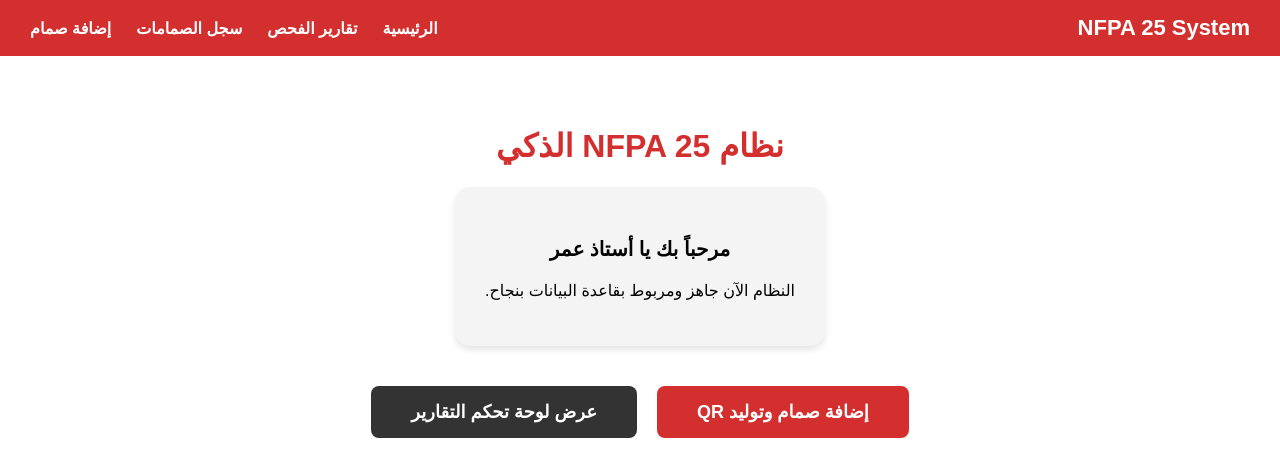
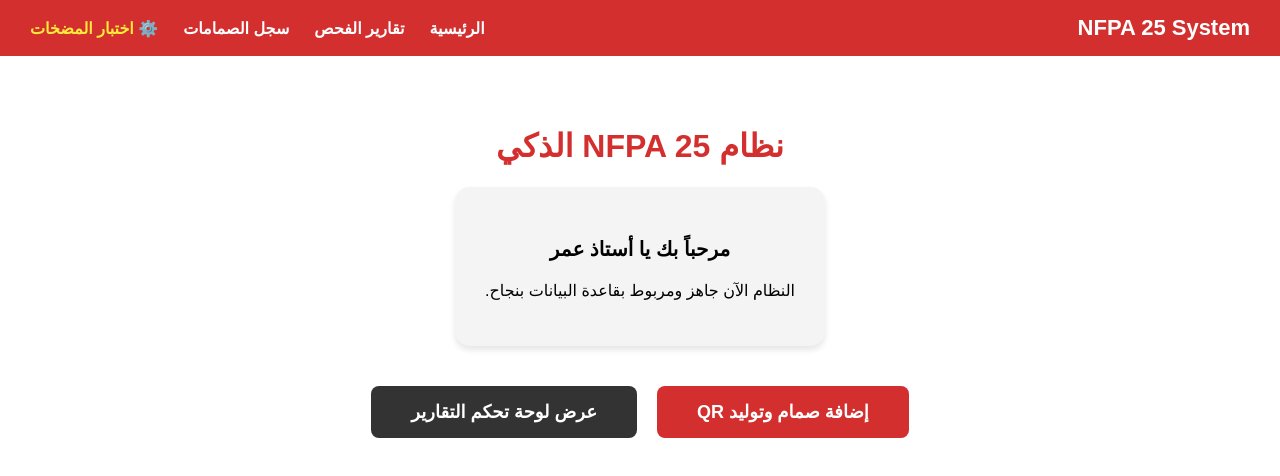
Before and after one commit to rootaipro-svg/nfpa-core2, a Next.js app: page / in a window 1280 px wide. Shown: the top 476 px of the page. Built offline with nearby package versions, Linux system fonts and the light colour scheme.

Commit message:
Update layout.tsx

```diff
--- a/app/layout.tsx
+++ b/app/layout.tsx
@@ -15,15 +15,14 @@
       <body style={{ margin: 0, fontFamily: 'Arial, sans-serif', backgroundColor: '#f4f7f6', minHeight: '100vh' }}>
 
         {/* شريط التصفح العلوي */}
-        <nav style={{ backgroundColor: '#d32f2f', padding: '15px 30px', display: 'flex', gap: '25px', color: 'white', alignItems: 'center', boxShadow: '0 2px 5px rgba(0,0,0,0.2)' }}>
+        <nav style={{ backgroundColor: '#d32f2f', padding: '15px 30px', display: 'flex', gap: '25px', color: 'white', alignItems: 'center', boxShadow: '0 2px 5px rgba(0,0,0,0.2)', flexWrap: 'wrap' }}>
           <h2 style={{ margin: 0, marginLeft: 'auto', fontSize: '22px' }}>NFPA 25 System</h2>
           <Link href="/" style={{ color: 'white', textDecoration: 'none', fontWeight: 'bold', fontSize: '16px' }}>الرئيسية</Link>
           <Link href="/dashboard" style={{ color: 'white', textDecoration: 'none', fontWeight: 'bold', fontSize: '16px' }}>تقارير الفحص</Link>
           <Link href="/valves" style={{ color: 'white', textDecoration: 'none', fontWeight: 'bold', fontSize: '16px' }}>سجل الصمامات</Link>
-          <Link href="/add-valve" style={{ color: 'white', textDecoration: 'none', fontWeight: 'bold', fontSize: '16px' }}>إضافة صمام</Link>
+          <Link href="/pump-test" style={{ color: '#ffeb3b', textDecoration: 'none', fontWeight: 'bold', fontSize: '16px' }}>⚙️ اختبار المضخات</Link>
         </nav>
 
-        {/* محتوى الصفحات يظهر هنا */}
         <main>
           {children}
         </main>
```
